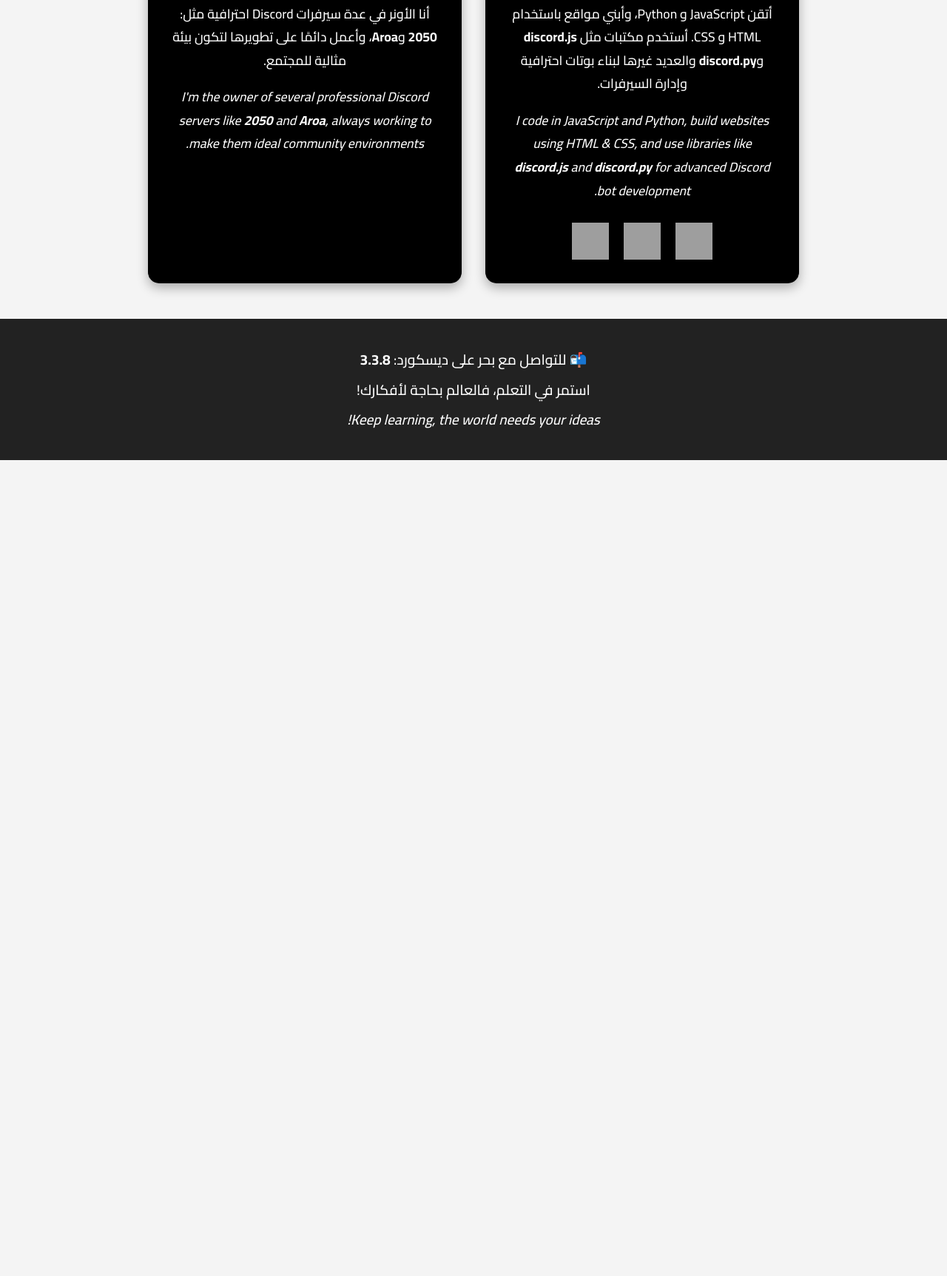
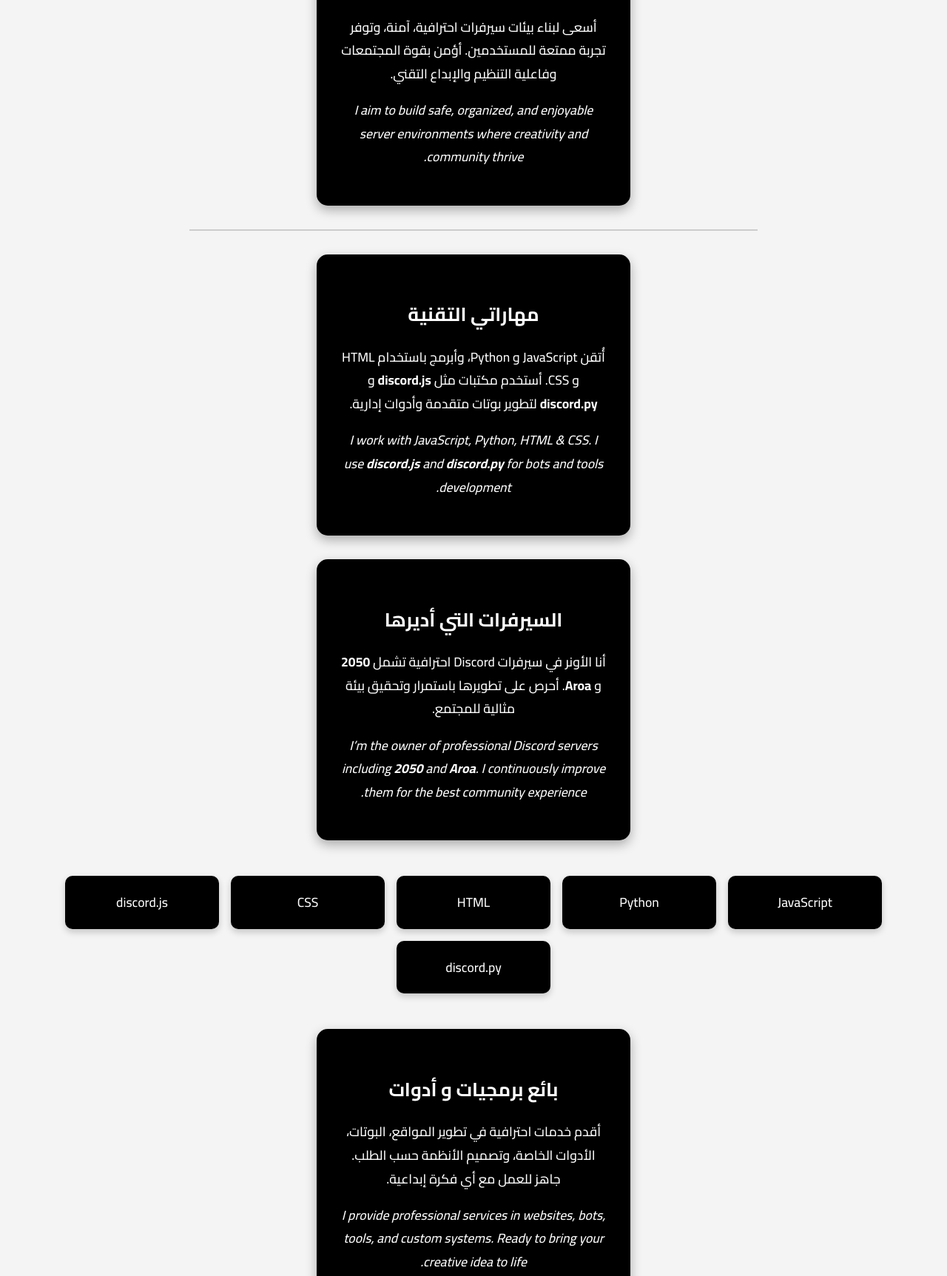
Before and after one commit to b7r11/b7r-website1, a plain HTML site: page index.html in a window 1280 px wide. Shown: the part 877-2602 px from the top of the page at 74% size. Before the commit the page ends 1499 px from the top, so only its background shows below. Drawn offline with nearby package versions, Linux system fonts and the light colour scheme; grey boxes are pictures that could not be loaded.

Commit message:
Update index.html

```diff
--- a/index.html
+++ b/index.html
@@ -31,11 +31,18 @@
       font-size: 1.3rem;
     }
 
+    .section-divider {
+      width: 60%;
+      height: 2px;
+      background-color: #ccc;
+      margin: 2rem auto;
+    }
+
     .container {
       display: flex;
       flex-wrap: wrap;
       justify-content: center;
-      margin: 3rem 2rem;
+      margin: 2rem 2rem;
       gap: 2rem;
     }
 
@@ -64,11 +71,27 @@
       line-height: 1.8;
     }
 
-    .lang-icons img {
-      width: 50px;
-      height: 50px;
-      margin: 10px 8px 0;
-      vertical-align: middle;
+    .lang-grid {
+      display: flex;
+      justify-content: center;
+      flex-wrap: wrap;
+      gap: 1rem;
+      margin: 3rem 1rem;
+    }
+
+    .lang-box {
+      background-color: #000;
+      color: #fff;
+      padding: 1.2rem 1.5rem;
+      border-radius: 10px;
+      width: 160px;
+      font-size: 1.1rem;
+      box-shadow: 0 4px 10px rgba(0,0,0,0.2);
+      transition: transform 0.3s;
+    }
+
+    .lang-box:hover {
+      transform: scale(1.05);
     }
 
     footer {
@@ -81,6 +104,7 @@
     footer p {
       margin: 0.3rem;
     }
+
   </style>
 </head>
 <body>
@@ -91,34 +115,62 @@
   <p><em>I believe that technology can improve everything when used with purpose.</em></p>
 </header>
 
+<!-- من أنا -->
 <div class="container">
   <div class="card" data-aos="fade-up" data-aos-delay="100">
     <h3>من أنا؟</h3>
-    <p>أنا بحر، أبلغ من العمر 16 عامًا، شغوف بمجال البرمجة، والتطوير، وإدارة المجتمعات الرقمية.</p>
-    <p><em>I'm Baher, 16 years old, passionate about coding, development, and community leadership.</em></p>
+    <p>أنا بحر، أبلغ من العمر 16 عامًا، شغوف بالبرمجة وتطوير الأنظمة، أعمل على تحسين المجتمعات الرقمية وتحقيق الأفضل دائمًا.</p>
+    <p><em>I'm Baher, 16 years old, passionate about development and digital spaces. Always aiming higher.</em></p>
   </div>
+</div>
 
+<div class="section-divider"></div>
+
+<!-- أهدافي -->
+<div class="container">
   <div class="card" data-aos="fade-up" data-aos-delay="200">
     <h3>أهدافي</h3>
-    <p>أسعى لبناء بيئات سيرفرات قوية، منظمة، وتدعم التعاون والاحترام بين جميع الأعضاء، مع تقديم أفضل تجربة ممكنة.</p>
-    <p><em>My goal is to build strong, organized server environments that support collaboration and respect for all users.</em></p>
+    <p>أسعى لبناء بيئات سيرفرات احترافية، آمنة، وتوفر تجربة ممتعة للمستخدمين. أؤمن بقوة المجتمعات وفاعلية التنظيم والإبداع التقني.</p>
+    <p><em>I aim to build safe, organized, and enjoyable server environments where creativity and community thrive.</em></p>
   </div>
+</div>
 
+<div class="section-divider"></div>
+
+<!-- مهاراتي التقنية -->
+<div class="container">
   <div class="card" data-aos="fade-up" data-aos-delay="300">
     <h3>مهاراتي التقنية</h3>
-    <p>أتقن JavaScript و Python، وأبني مواقع باستخدام HTML و CSS. أستخدم مكتبات مثل <strong>discord.js</strong> و<strong>discord.py</strong> والعديد غيرها لبناء بوتات احترافية وإدارة السيرفرات.</p>
-    <p><em>I code in JavaScript and Python, build websites using HTML & CSS, and use libraries like <strong>discord.js</strong> and <strong>discord.py</strong> for advanced Discord bot development.</em></p>
-    <div class="lang-icons">
-      <img src="https://upload.wikimedia.org/wikipedia/commons/6/6a/JavaScript-logo.png" alt="JavaScript">
-      <img src="https://upload.wikimedia.org/wikipedia/commons/c/c3/Python-logo-notext.svg" alt="Python">
-      <img src="https://upload.wikimedia.org/wikipedia/commons/6/61/HTML5_logo_and_wordmark.svg" alt="HTML">
-    </div>
+    <p>أُتقن JavaScript و Python، وأبرمج باستخدام HTML و CSS. أستخدم مكتبات مثل <strong>discord.js</strong> و <strong>discord.py</strong> لتطوير بوتات متقدمة وأدوات إدارية.</p>
+    <p><em>I work with JavaScript, Python, HTML & CSS. I use <strong>discord.js</strong> and <strong>discord.py</strong> for bots and tools development.</em></p>
   </div>
+</div>
 
+<!-- السيرفرات -->
+<div class="container">
   <div class="card" data-aos="fade-up" data-aos-delay="400">
     <h3>السيرفرات التي أديرها</h3>
-    <p>أنا الأونر في عدة سيرفرات Discord احترافية مثل: <strong>2050</strong> و<strong>Aroa</strong>، وأعمل دائمًا على تطويرها لتكون بيئة مثالية للمجتمع.</p>
-    <p><em>I'm the owner of several professional Discord servers like <strong>2050</strong> and <strong>Aroa</strong>, always working to make them ideal community environments.</em></p>
+    <p>أنا الأونر في سيرفرات Discord احترافية تشمل <strong>2050</strong> و <strong>Aroa</strong>. أحرص على تطويرها باستمرار وتحقيق بيئة مثالية للمجتمع.</p>
+    <p><em>I’m the owner of professional Discord servers including <strong>2050</strong> and <strong>Aroa</strong>. I continuously improve them for the best community experience.</em></p>
+  </div>
+</div>
+
+<!-- لغاتي -->
+<div class="lang-grid" data-aos="fade-up" data-aos-delay="500">
+  <div class="lang-box">JavaScript</div>
+  <div class="lang-box">Python</div>
+  <div class="lang-box">HTML</div>
+  <div class="lang-box">CSS</div>
+  <div class="lang-box">discord.js</div>
+  <div class="lang-box">discord.py</div>
+</div>
+
+<!-- بائع خدمات -->
+<div class="container">
+  <div class="card" data-aos="fade-up" data-aos-delay="600">
+    <h3>بائع برمجيات و أدوات</h3>
+    <p>أقدم خدمات احترافية في تطوير المواقع، البوتات، الأدوات الخاصة، وتصميم الأنظمة حسب الطلب. جاهز للعمل مع أي فكرة إبداعية.</p>
+    <p><em>I provide professional services in websites, bots, tools, and custom systems. Ready to bring your creative idea to life.</em></p>
   </div>
 </div>
 
```
